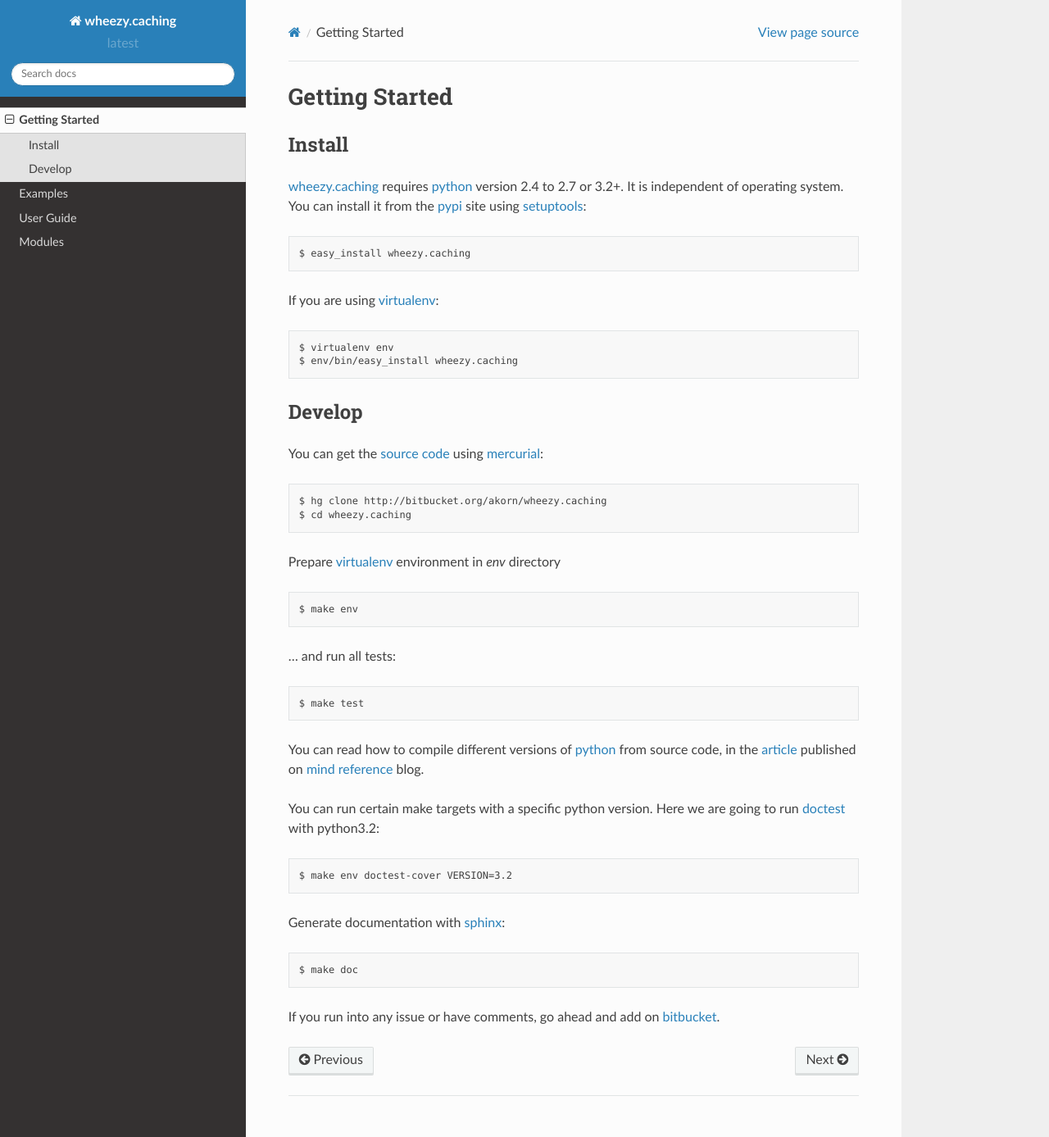
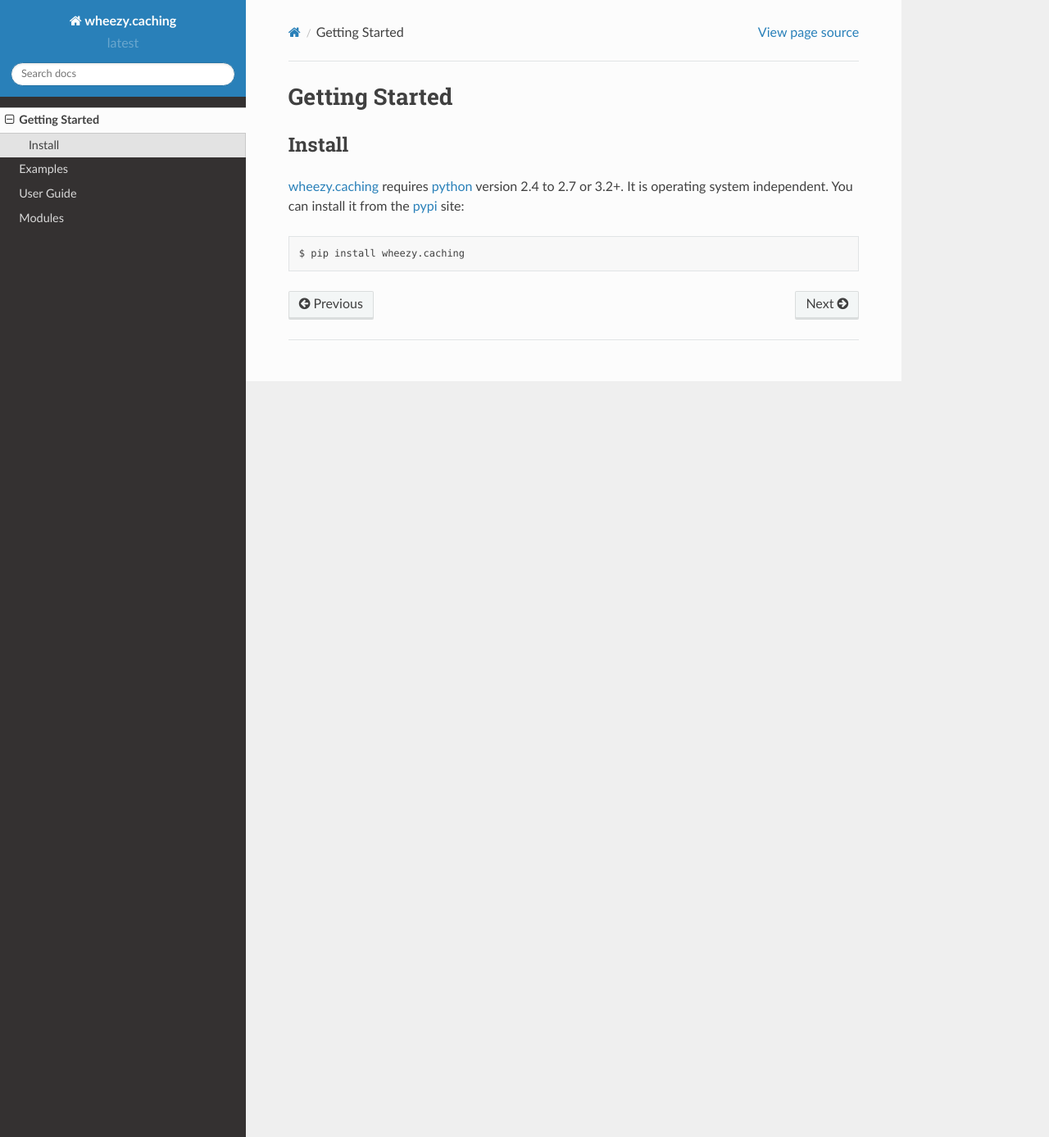
Before and after one commit to akornatskyy/wheezy.caching, a Sphinx documentation site: the page built from doc/gettingstarted.rst, in a window 1280 px wide and 1387 px high. Shown: the whole window at 82% size. Built offline with Sphinx 7.4.7 and the Read the Docs theme 2.0.0, drawn with Linux system fonts in a browser that asks for light colours.

Commit message:
Minor cleanup in docs.

```diff
--- a/doc/examples.rst
+++ b/doc/examples.rst
@@ -3,10 +3,10 @@
 ========
 
 We start with a simple example. Before we proceed
-let's setup a `virtualenv`_ environment::
+let's setup a `virtualenv`_ environment, activate it and
+install::
 
-    $ virtualenv env
-    $ env/bin/easy_install wheezy.caching
+    $ pip install install wheezy.caching
 
 .. _`virtualenv`: http://pypi.python.org/pypi/virtualenv
 
--- a/doc/gettingstarted.rst
+++ b/doc/gettingstarted.rst
@@ -6,55 +6,10 @@
 -------
 
 :ref:`wheezy.caching` requires `python`_ version 2.4 to 2.7 or 3.2+.
-It is independent of operating system. You can install it from the `pypi`_
-site using `setuptools`_::
+It is operating system independent. You can install it from the `pypi`_
+site::
 
-    $ easy_install wheezy.caching
-
-If you are using `virtualenv`_::
-
-    $ virtualenv env
-    $ env/bin/easy_install wheezy.caching
-
-Develop
--------
-
-You can get the `source code`_ using `mercurial`_::
-
-    $ hg clone http://bitbucket.org/akorn/wheezy.caching
-    $ cd wheezy.caching
-
-Prepare `virtualenv`_ environment in *env* directory ::
-
-    $ make env
-
-... and run all tests::
-
-    $ make test
-
-You can read how to compile different versions of
-`python`_ from source code, in the `article`_ published on `mind reference`_ blog.
-
-You can run certain make targets with a specific python version. Here
-we are going to run `doctest`_ with python3.2::
-
-    $ make env doctest-cover VERSION=3.2
-
-Generate documentation with `sphinx`_::
-
-	$ make doc
-
-If you run into any issue or have comments, go ahead and add on
-`bitbucket`_.
+    $ pip install wheezy.caching
 
 .. _`pypi`: http://pypi.python.org/pypi/wheezy.caching
 .. _`python`: http://www.python.org
-.. _`setuptools`: http://pypi.python.org/pypi/setuptools
-.. _`bitbucket`: http://bitbucket.org/akorn/wheezy.caching/issues
-.. _`source code`: http://bitbucket.org/akorn/wheezy.caching/src
-.. _`mercurial`: http://mercurial.selenic.com/
-.. _`virtualenv`: http://pypi.python.org/pypi/virtualenv
-.. _`article`: http://mindref.blogspot.com/2011/09/compile-python-from-source.html
-.. _`mind reference`: http://mindref.blogspot.com/
-.. _`doctest`: http://docs.python.org/library/doctest.html
-.. _`sphinx`: http://sphinx.pocoo.org/
```
Also changed, not shown: doc/userguide.rst (+6 -6 lines).
